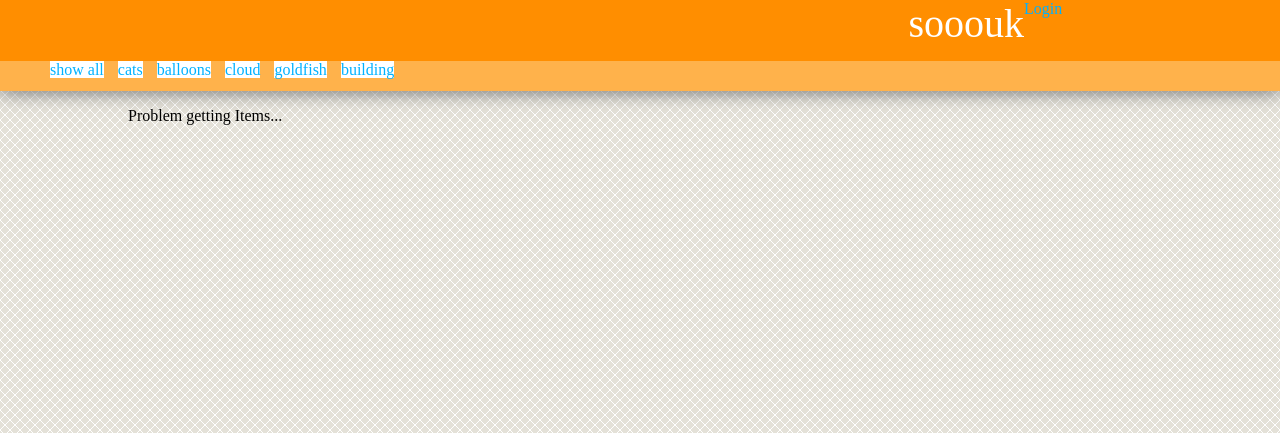
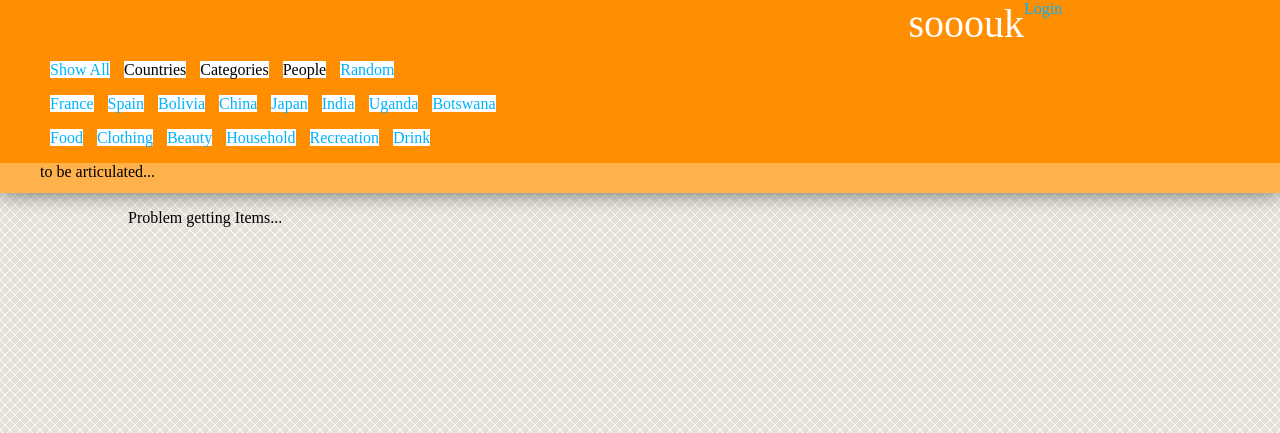
Before and after one commit to captDaylight/sk, a Django app: template sk/templates/sooouk/index.html in a window 1280 px wide. Shown: the top 433 px of the page. Run offline with Django 3.2, Linux system fonts and the light colour scheme; the template is opened without the code that fills it, so the values that code supplies are empty.

Commit message:
creating subfilters

```diff
--- a/sk/createUsersItems.py
+++ b/sk/createUsersItems.py
@@ -18,8 +18,9 @@
 	words = ['boat', 'balloons', 'building', 'cardboard','wallet', 'cats', 'cup', 'bag', 'tattly', 'umbrella', 'art', 'gold', 'golf', 'cloud','goldfish','food']
 	local = ['france','spain','bolivia','china','japan', 'india', 'uganda','botswana']
 	imgurls = ['http://img.ffffound.com/static-data/assets/6/6845e7100126621f664449d1119da699c65ed99e_m.jpg','http://img.ffffound.com/static-data/assets/6/3bd80bf3b4d30e9590788742e43da03b988b6033_m.jpg', 'http://img.ffffound.com/static-data/assets/6/a3e53bf7bb85d14097236b528f7c5c1db1ef28ca_m.jpg', 'http://img.ffffound.com/static-data/assets/6/750b1f614210c99b705f817bc5685b45b4bbb064_m.jpg', 'http://img.ffffound.com/static-data/assets/6/a27198a8ab6253fe6997b95168e9d829b2183a1a_m.jpg','http://img.ffffound.com/static-data/assets/6/7226ee1e7d238d66c63eee7de191a1b8b2b252be_m.jpg', 'https://fbcdn-sphotos-a.akamaihd.net/hphotos-ak-snc6/217655_1920066292024_1553056560_2056419_3990564_n.jpg', 'http://img.ffffound.com/static-data/assets/6/87d0da9c653b892d4eaa9315082dee102ba1fb61_m.jpg']
+	product_type = ['Food','Clothing', 'Beauty', 'Household', 'Recreation', 'Drink']
  	while counter < 200:
 		i = Item()
 		title = words[randrange(0,len(words))] + ' ' + words[randrange(0,len(words))]
-		i = user.get_profile().item_set.create(title=title, post=post,location=local[randrange(0,len(local))], photourl = imgurls[randrange(0,len(imgurls))])
+		i = user.get_profile().item_set.create(title=title, post=post,location=local[randrange(0,len(local))], photourl = imgurls[randrange(0,len(imgurls))], product_type= product_type[randrange(0,len(product_type))])
 		counter += 1
--- a/sk/media/css/style.css
+++ b/sk/media/css/style.css
@@ -47,7 +47,11 @@
 
 }
 
-.filterbar{
+.mainfilterbar{
+	height: 30px;
+	background: #ffb24b;
+}
+.subfilterbar{
 	height: 30px;
 	background: #ffb24b;
 }
--- /dev/null
+++ b/sk/media/js/index.js
@@ -0,0 +1,27 @@
+$(document).ready(function() {
+	var filterClicked = 0; // starts at zero, but filter one is 1, filter two is 2 ...
+	var currentFilter = 0; // keep track of which filter is open.  0 == none selected
+	var filters = ['countries', 'categories', 'people'];
+
+	$('a').click(function(){
+		if($(this).attr('id') == filters[0]){
+			if(currentFilter == 1){
+				closeSubFilter();
+			}else{
+
+			}
+			openClose();
+		}else if($(this).attr('id') == filters[1]){
+			openClose()
+		}else if($(this).attr('id') == filters[2]){
+			openClose();
+		}
+	});
+
+	function openSubFilter(){
+
+	}
+	function closeSubFilter(){
+
+	}
+});
--- a/sk/templates/base.html
+++ b/sk/templates/base.html
@@ -19,16 +19,7 @@
 	        	{%block portal%}{% endblock %}
 			</div>
 
-			<div class="filterbar">
-				<ul id="filters" class="option-set clearfix" data-option-key="filter">
-				  <li><a href="#" data-filter="*">show all</a></li>
-				  <li><a href="#" data-filter=".cats">cats</a></li>
-				  <li><a href="#" data-filter=".balloons">balloons</a></li>
-				  <li><a href="#" data-filter=".cloud">cloud</a></li>
-				  <li><a href="#" data-filter=".goldfish">goldfish</a></li>
-				  <li><a href="#" data-filter=".building">building</a></li>
-				</ul>
-			</div>
+			{%block filters %}{% endblock %}
         </div>
         <div class="mainbody">
 	        <div id="content">
--- a/sk/templates/sooouk/index.html
+++ b/sk/templates/sooouk/index.html
@@ -2,7 +2,7 @@
 
 
 {% block head %}
-
+<script type="text/javascript" src="{{MEDIA_URL}}js/index.js"></script>
 {% endblock %}
 
 
@@ -19,12 +19,50 @@
 
 
 
+{% block filters %}
+			<div class="filterbar">
+				<ul id="filters" class="option-set clearfix" data-option-key="filter">
+				  <li><a href="#" data-filter="*">Show All</a></li>
+				  <li id="countries">Countries</li>
+				  <li id="categories">Categories</li>
+				  <li id="people">People</li>
+				  <li><a href="#" data-filter=".random">Random</a></li>
+				</ul>
+			</div>
+			<div class="filterbar" id="countriesfilter">
+				<ul id="filters" class="option-set clearfix" data-option-key="filter">
+				  <li><a href="#" data-filter=".france">France</a></li>
+				  <li><a href="#" data-filter=".spain">Spain</a></li>
+				  <li><a href="#" data-filter=".bolivia">Bolivia</a></li>
+				  <li><a href="#" data-filter=".china">China</a></li>
+				  <li><a href="#" data-filter=".japan">Japan</a></li>
+				  <li><a href="#" data-filter=".india">India</a></li>
+				  <li><a href="#" data-filter=".uganda">Uganda</a></li>
+				  <li><a href="#" data-filter=".botswana">Botswana</a></li>
+				</ul>
+			</div>
+			<div class="filterbar" id="categoriesfilter">
+				<ul id="filters" class="option-set clearfix" data-option-key="filter">
+				  <li><a href="#" data-filter=".Food">Food</a></li>
+				  <li><a href="#" data-filter=".Clothing">Clothing</a></li>
+				  <li><a href="#" data-filter=".Beauty">Beauty</a></li>
+				  <li><a href="#" data-filter=".Household">Household</a></li>
+				  <li><a href="#" data-filter=".Recreation">Recreation</a></li>
+				  <li><a href="#" data-filter=".Drink">Drink</a></li>
+				</ul>
+			</div>
+			<div class="subfilterbar" id="peoplefilter">
+				<ul class="subfilters" class="option-set clearfix" data-option-key="filter">
+					to be articulated...
+				</ul>
+			</div>
+{% endblock %}
 
 
 {% block content %}
 {% if latest_item_list %}
 	{% for item in latest_item_list %}
-	<div class="item {{item.title}}">
+	<div class="item {{item.product_type}} {{item.location}}">
 		<a href="/item/{{item.id}}">
 			<div class="itemcover">
 			</div>
--- a/sk/templates/sooouk/item.html
+++ b/sk/templates/sooouk/item.html
@@ -44,7 +44,6 @@
 	{% endif %}
 </div>
 {% endblock %}
-
 
 
 
```
Also changed, not shown: sk/sooouk/models.py (+2 -23 lines), sk/sooouk/users.txt (added, +22 -0 lines), sk/media/js/loadMap.js (line endings or trailing spaces), 1 other file.
